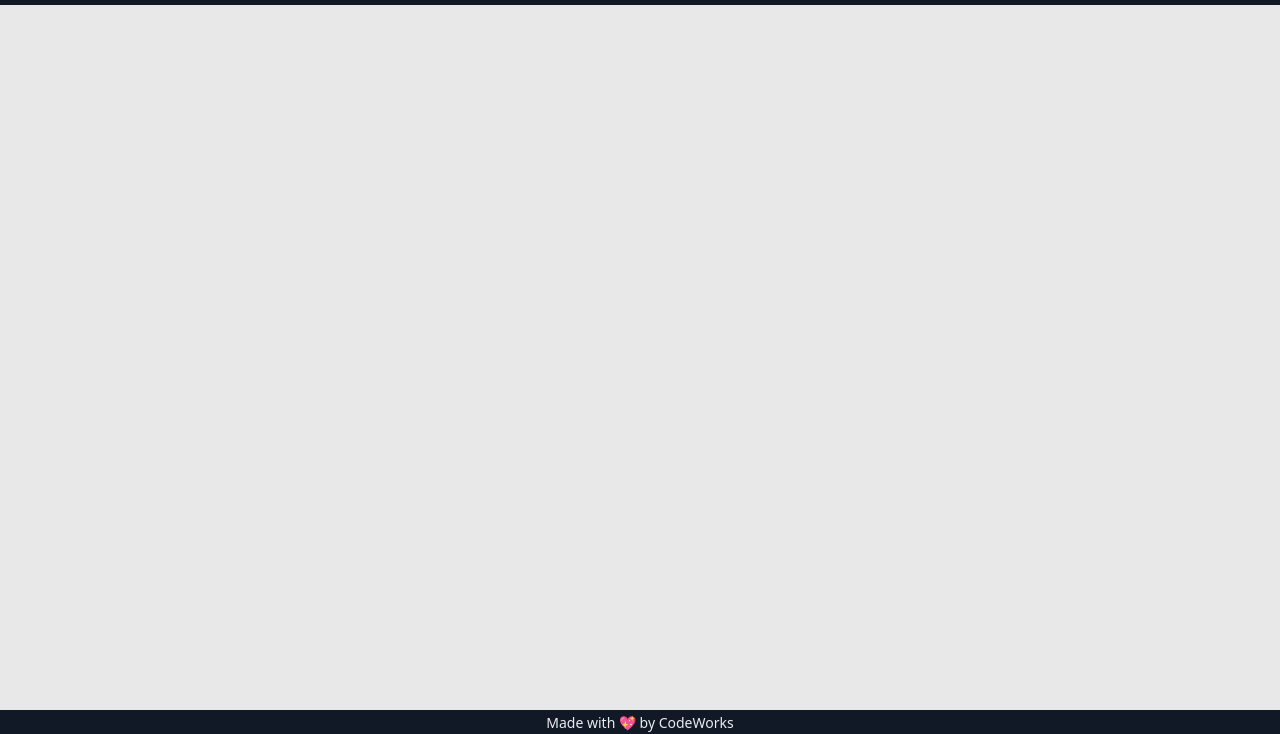
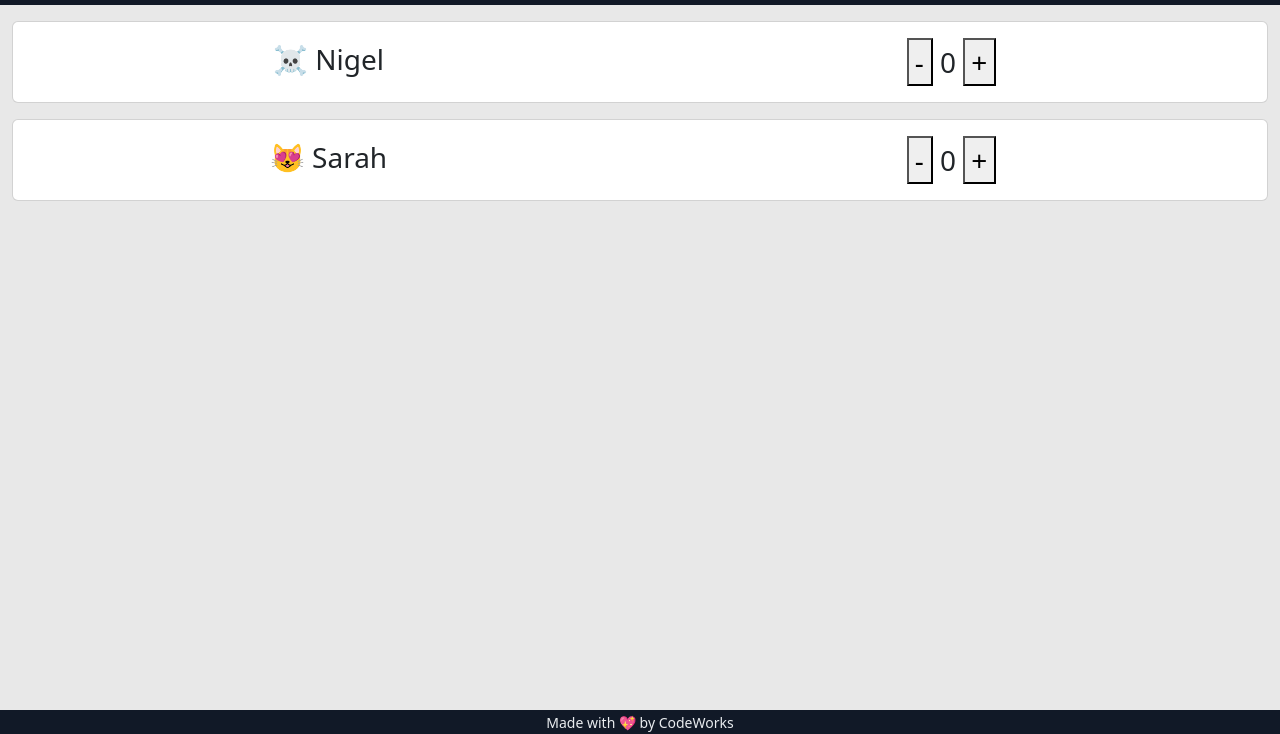
Before and after one commit to nigelsprague/gamenight, a website with bundled scripts: page index.html in a window 1280 px wide. Shown: the part 66-800 px from the top of the page. Built offline with nearby package versions, Linux system fonts and the light colour scheme; a script that the page names is missing.

Commit message:
players draw

```diff
--- a/app/AppState.js
+++ b/app/AppState.js
@@ -7,8 +7,8 @@ class ObservableAppState extends EventEmitter {
   // /**@type {import('./models/Example.js').Example[]} */
   // examples = []
   players = [
-    new Player('Nigel', 'skull'),
-    new Player('Sarah', 'cat')
+    new Player('Nigel', '☠️'),
+    new Player('Sarah', '😻')
   ]
 }
 
--- a/app/controllers/PlayersController.js
+++ b/app/controllers/PlayersController.js
@@ -3,9 +3,14 @@ import { AppState } from "../AppState.js";
 export class playersController {
   constructor() {
     console.log('Players Controller is loaded')
+    this.drawPlayers()
   }
 
-  // drawPlayers() {
-  //   const players = AppState.players
-  // }
+  drawPlayers() {
+    const players = AppState.players
+    let playerContent = ''
+    players.forEach(player => playerContent += player.PlayerTemplateCard)
+    const playerCardElem = document.getElementById('player-cards')
+    playerCardElem.innerHTML = playerContent
+  }
 }
--- a/app/models/Player.js
+++ b/app/models/Player.js
@@ -4,4 +4,18 @@ export class Player {
     this.avatar = avatar
     this.score = 0
   }
+
+  get PlayerTemplateCard() {
+    return `
+    <div class="card mt-3 my-2">
+      <section class="row card-body text-center">
+        <div class="col-6 fs-3">
+          ${this.avatar} ${this.name}
+        </div>
+        <div class="col-6 fs-3">
+          <button>-</button> ${this.score} <button>+</button>
+        </div>
+      </section>
+    </div>`
+  }
 }
--- a/index.html
+++ b/index.html
@@ -39,8 +39,8 @@
   </header>
 
   <!-- SECTION -->
-  <main>
-      <!-- <section id="router-view"></section> -->
+  <main id="player-cards" class="container-fluid">
+    <!-- <section id="router-view"></section> -->
   </main>
 
   <!-- SECTION -->
```
